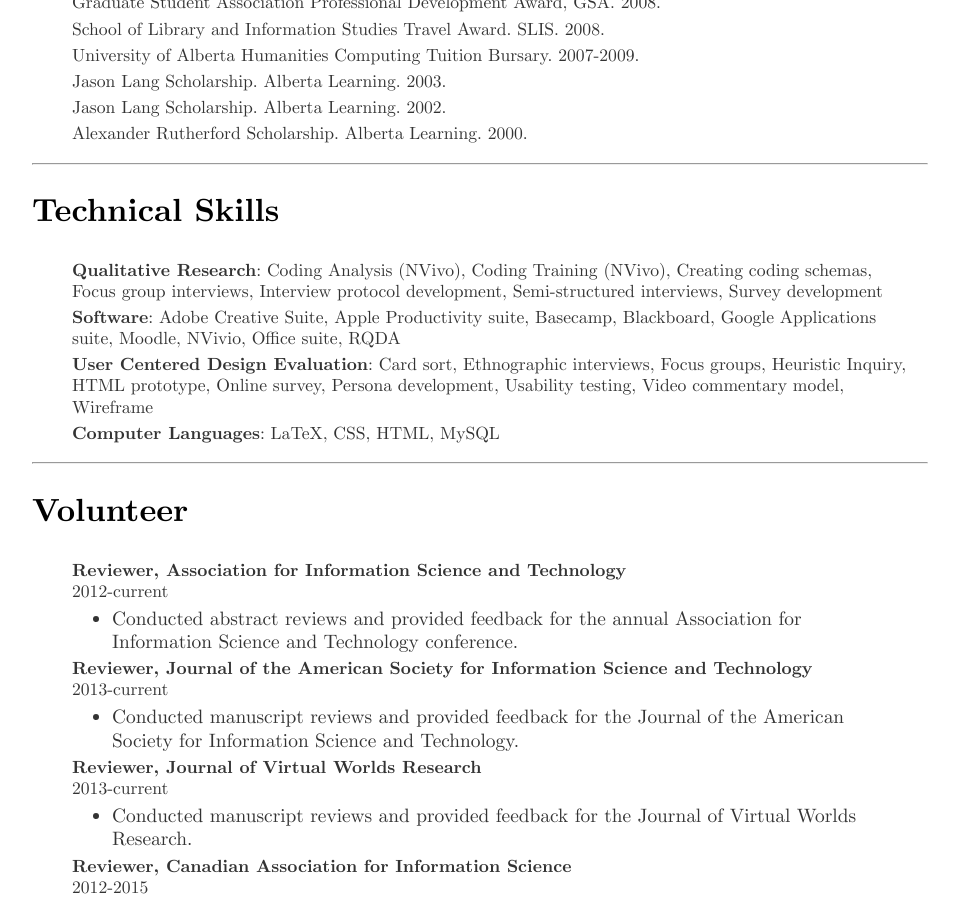
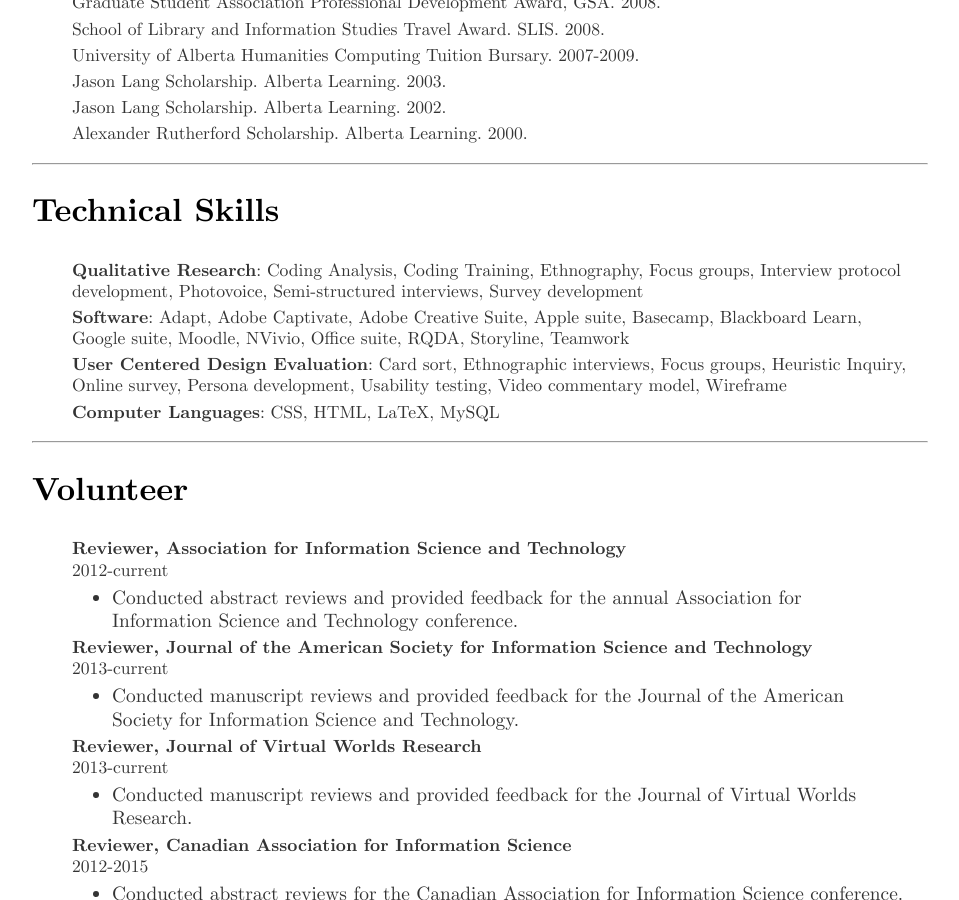
Before and after one commit to bigrube77/bigrube77.github.io, a Jekyll site: the page built from cv/index.html, in a window 1280 px wide and 900 px high, scrolled down 8957 px. Shown: the whole window, without its empty margins (160-1119 px from the left). Built offline with Jekyll 4.4.1, drawn with Linux system fonts in a browser that asks for light colours.

Commit message:
Update index.html

```diff
--- a/cv/index.html
+++ b/cv/index.html
@@ -601,19 +601,13 @@ Edmonton, AB. May 2nd.
 
 	<ul>
 
-<li> <b>Qualitative Research</b>: Coding Analysis (NVivo), Coding Training (NVivo), Creating coding
-schemas, Focus group interviews, Interview protocol development, Semi-structured interviews, Survey
-development
+<li> <b>Qualitative Research</b>: Coding Analysis, Coding Training, Ethnography, Focus groups, Interview protocol development, Photovoice, Semi-structured interviews, Survey development
 
-<li> <b>Software</b>: Adobe Creative Suite, Apple Productivity suite, Basecamp, Blackboard, Google
-Applications suite, Moodle, NVivio, Office suite, RQDA
+<li> <b>Software</b>: Adapt, Adobe Captivate, Adobe Creative Suite, Apple suite, Basecamp, Blackboard Learn, Google suite, Moodle, NVivio, Office suite, RQDA, Storyline, Teamwork
 
-<li> <b>User Centered Design Evaluation</b>: Card sort, Ethnographic interviews, Focus groups,
-Heuristic Inquiry, HTML prototype, Online survey, Persona development, Usability testing, Video
-commentary model, Wireframe
+<li> <b>User Centered Design Evaluation</b>: Card sort, Ethnographic interviews, Focus groups, Heuristic Inquiry, Online survey, Persona development, Usability testing, Video commentary model, Wireframe
 
-<li> <b>Computer Languages</b>: LaTeX, CSS, HTML, MySQL </ul>
-
+<li> <b>Computer Languages</b>: CSS, HTML, LaTeX, MySQL </ul>
 
 <hr>
 
```
